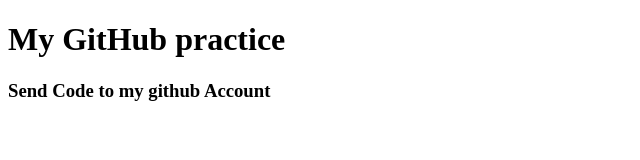
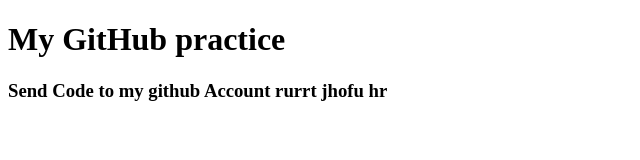
Before and after one commit to Sukanto01899/Code-Practice-1, a plain HTML site: page index.html in a window 1280 px wide. Shown: the whole page, without its empty margins (0-640 px from the left). Drawn offline with Linux system fonts and the light colour scheme.

Commit message:
Add Head

```diff
--- a/index.html
+++ b/index.html
@@ -8,6 +8,6 @@
 </head>
 <body>
     <h1>My GitHub practice </h1>
-    <h3>Send Code to my github Account</h3>
+    <h3>Send Code to my github Account rurrt  jhofu hr </h3>
 </body>
 </html>
```
